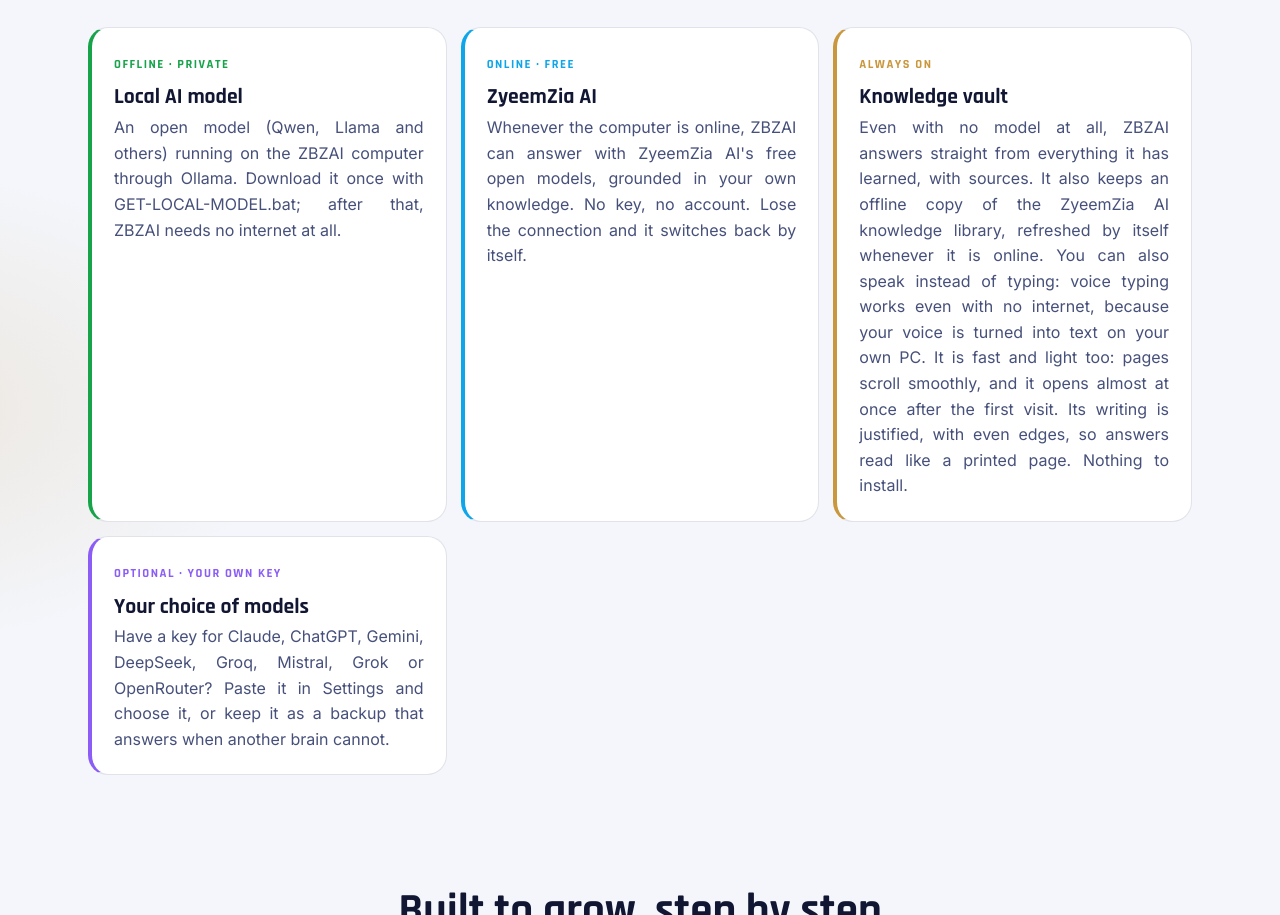
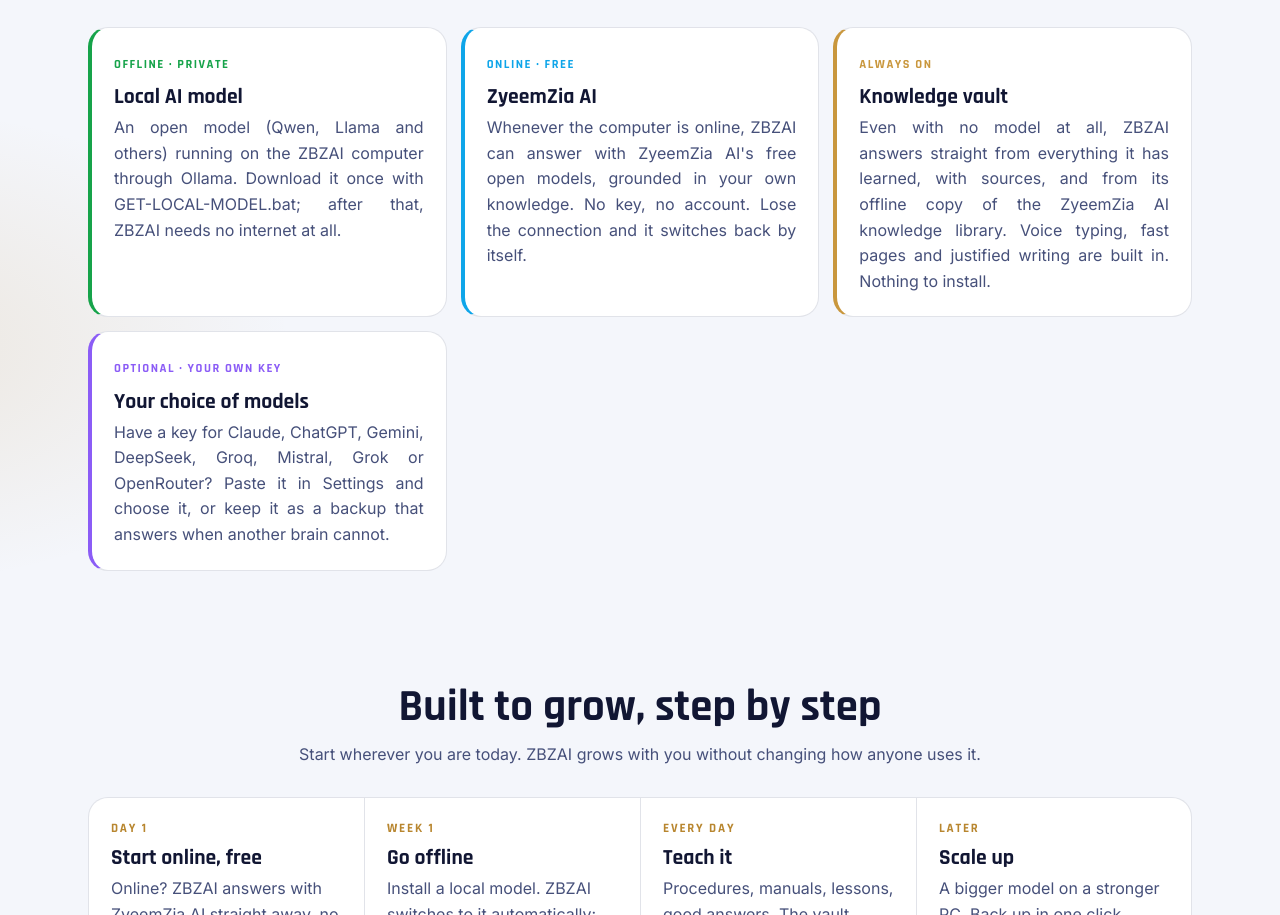
Before and after one commit to zyeemzia/zai, a plain HTML site: page index.html in a window 1280 px wide. Shown: the part 1966-2881 px from the top of the page. Drawn offline with Linux system fonts and the light colour scheme.

Commit message:
Shorten the ZBZAI description

```diff
--- a/index.html
+++ b/index.html
@@ -123,7 +123,7 @@ details{background:var(--panel);border:1px solid var(--line);border-radius:16px;
   <div class="brains">
     <div class="card brain" style="--c:#16a34a"><span class="tag">Offline · private</span><h3>Local AI model</h3><p>An open model (Qwen, Llama and others) running on the ZBZAI computer through Ollama. Download it once with GET-LOCAL-MODEL.bat; after that, ZBZAI needs no internet at all.</p></div>
     <div class="card brain" style="--c:#0ea5e9"><span class="tag">Online · free</span><h3>ZyeemZia AI</h3><p>Whenever the computer is online, ZBZAI can answer with ZyeemZia AI's free open models, grounded in your own knowledge. No key, no account. Lose the connection and it switches back by itself.</p></div>
-    <div class="card brain" style="--c:#c9973d"><span class="tag">Always on</span><h3>Knowledge vault</h3><p>Even with no model at all, ZBZAI answers straight from everything it has learned, with sources. It also keeps an offline copy of the ZyeemZia AI knowledge library, refreshed by itself whenever it is online. You can also speak instead of typing: voice typing works even with no internet, because your voice is turned into text on your own PC. It is fast and light too: pages scroll smoothly, and it opens almost at once after the first visit. Its writing is justified, with even edges, so answers read like a printed page. Nothing to install.</p></div>
+    <div class="card brain" style="--c:#c9973d"><span class="tag">Always on</span><h3>Knowledge vault</h3><p>Even with no model at all, ZBZAI answers straight from everything it has learned, with sources, and from its offline copy of the ZyeemZia AI knowledge library. Voice typing, fast pages and justified writing are built in. Nothing to install.</p></div>
     <div class="card brain" style="--c:#8b5cf6"><span class="tag">Optional · your own key</span><h3>Your choice of models</h3><p>Have a key for Claude, ChatGPT, Gemini, DeepSeek, Groq, Mistral, Grok or OpenRouter? Paste it in Settings and choose it, or keep it as a backup that answers when another brain cannot.</p></div>
   </div>
 </div></section>
```
